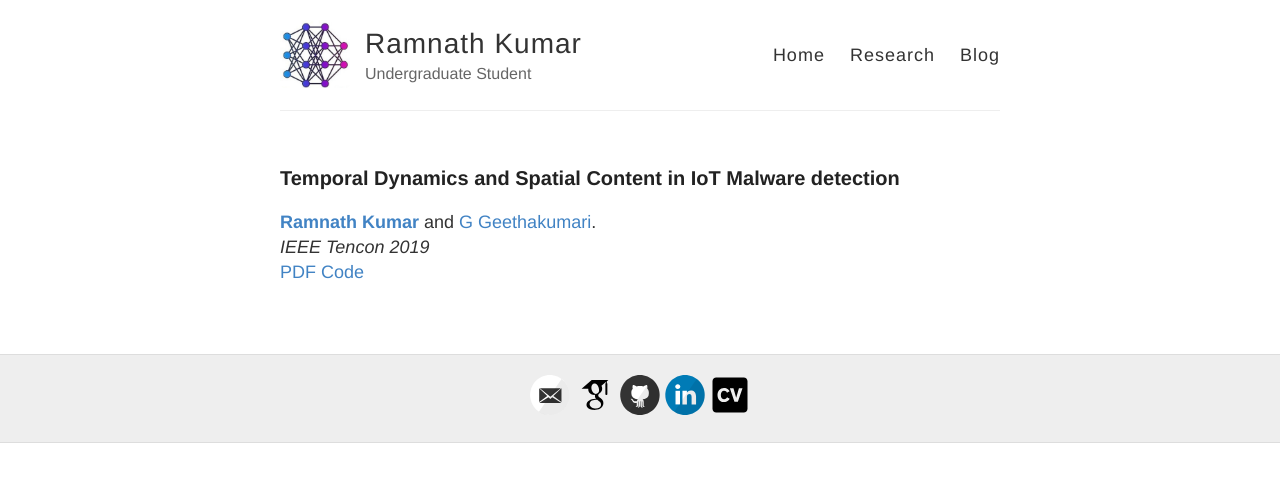
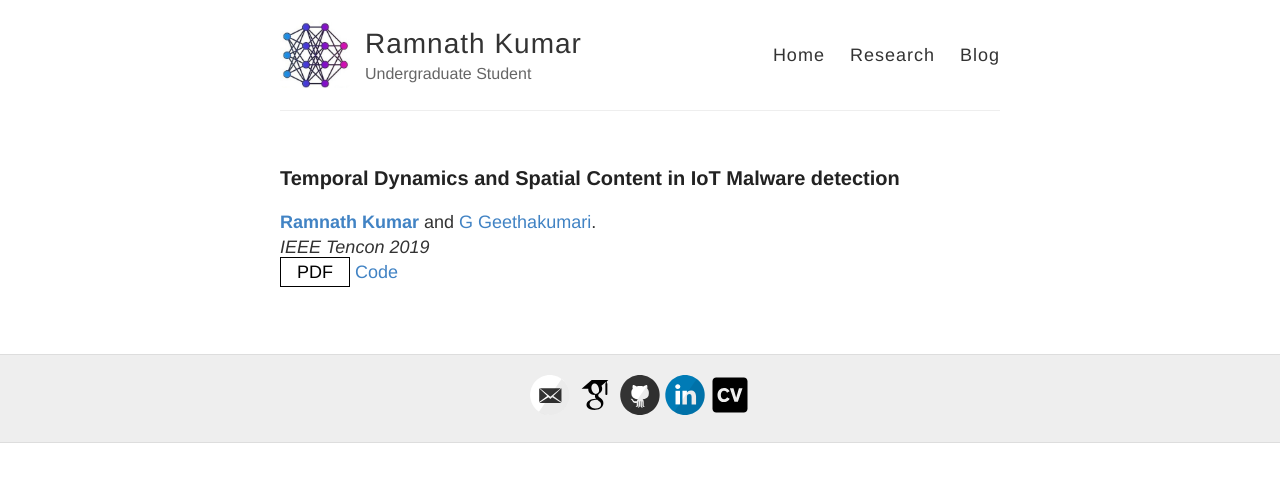
Before and after one commit to RamnathKumar181/ramnathkumar181.github.io, a Jekyll site: the page built from research.html, in a window 1280 px wide. Shown: the top 482 px of the page. Built offline with Jekyll 4.4.1, drawn with Linux system fonts in a browser that asks for light colours.

Commit message:
Updated structure

```diff
--- a/style.scss
+++ b/style.scss
@@ -278,6 +278,14 @@ nav {
   background-color: $lightGray;
 }
 
+.boxed {
+    color: #000000;
+    border: 1px solid #000000;
+    padding-left: 1rem;
+    padding-right: 1rem;
+    padding-top: 0.25rem;
+    padding-bottom: 0.25rem; }
+
 footer {
   padding: 20px 0;
   text-align: center;
```
Also changed, not shown: _research/1.md (+1 -1 lines).
